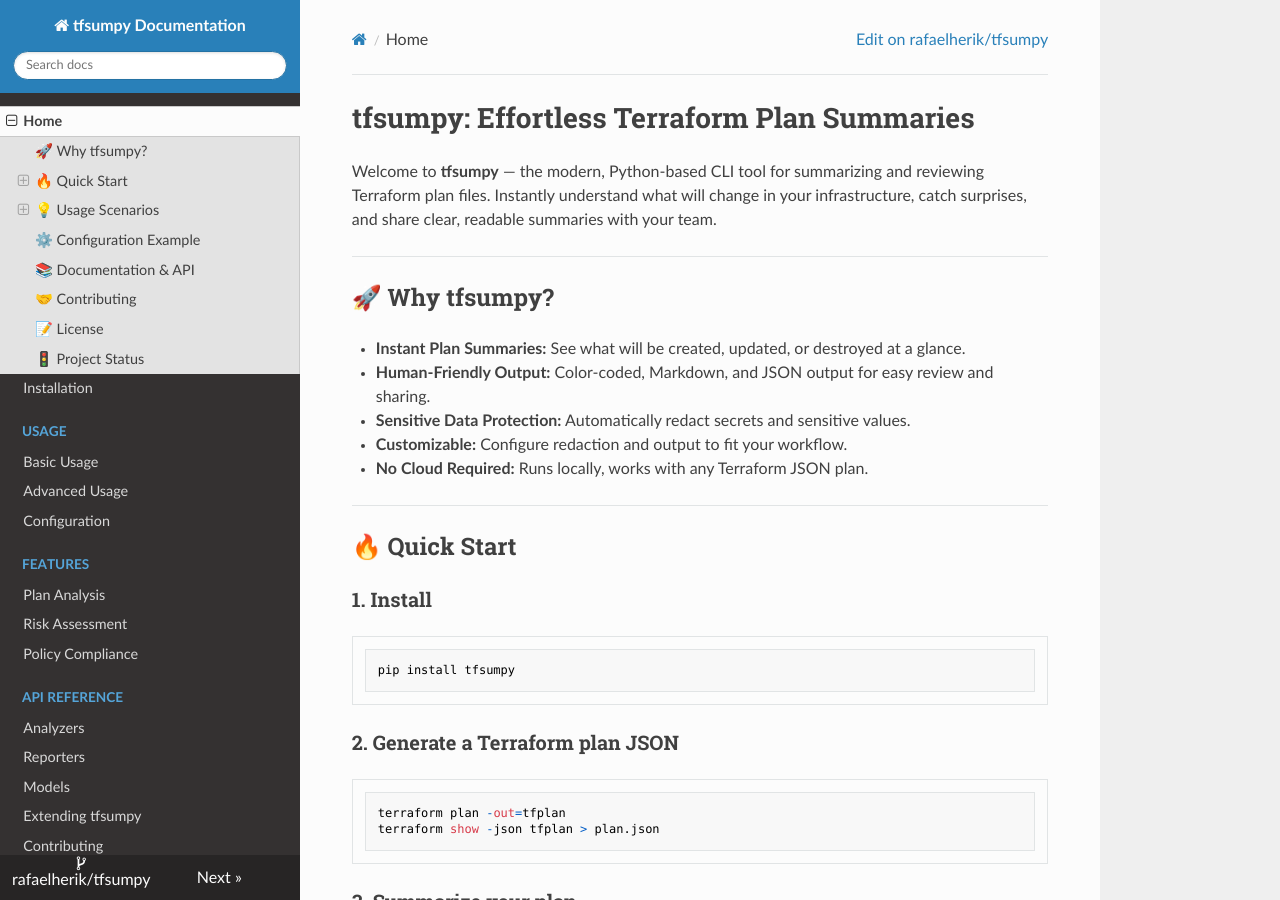
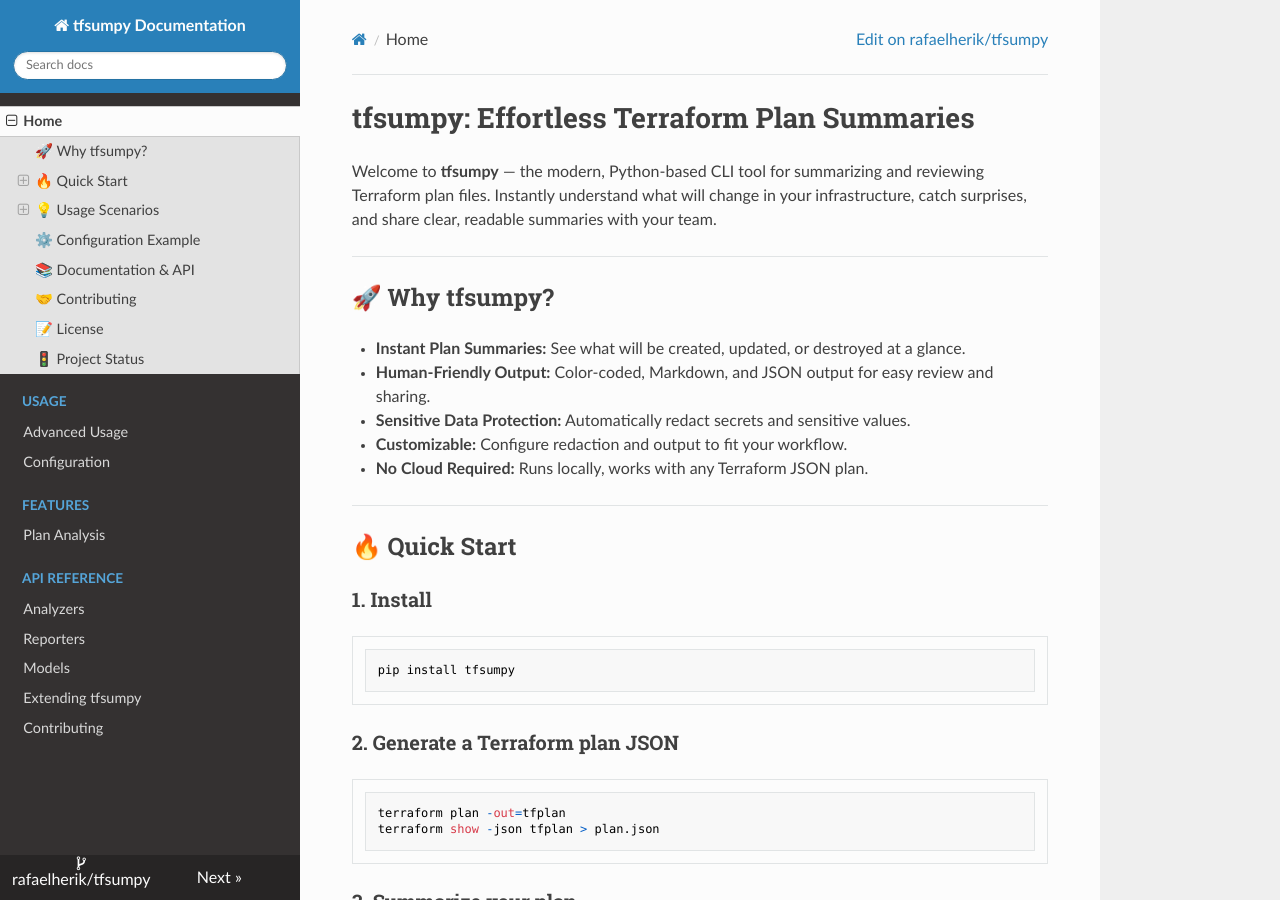
Before and after one commit to rafaelherik/tfsumpy, an MkDocs documentation site: the page built from docs/index.md, in a window 1280 px wide and 900 px high. Built offline with MkDocs 1.6.1, drawn with Linux system fonts in a browser that asks for light colours; nearby versions of some CDN libraries.

Commit message:
Fixing the documentation navigation

```diff
--- a/mkdocs.yml
+++ b/mkdocs.yml
@@ -26,20 +26,16 @@ theme:
 
 nav:
   - Home: index.md
-  - Installation: installation.md
   - Usage:
-    - Basic Usage: usage/basic_usage.md
-    - Advanced Usage: usage/advanced_usage.md
-    - Configuration: usage/configuration.md
+      - Advanced Usage: usage/advanced_usage.md
+      - Configuration: usage/configuration.md
   - Features:
-    - Plan Analysis: features/plan_analysis.md
-    - Risk Assessment: features/risk_assessment.md
-    - Policy Compliance: features/policy_compliance.md
+      - Plan Analysis: features/plan_analysis.md
   - API Reference:
-    - Analyzers: api/analyzers.md
-    - Reporters: api/reporters.md
-    - Models: api/models.md
-    - Extending tfsumpy: extending.md
+      - Analyzers: api/analyzers.md
+      - Reporters: api/reporters.md
+      - Models: api/models.md
+      - Extending tfsumpy: extending.md
   - Contributing: contributing.md
 
 markdown_extensions:
```
